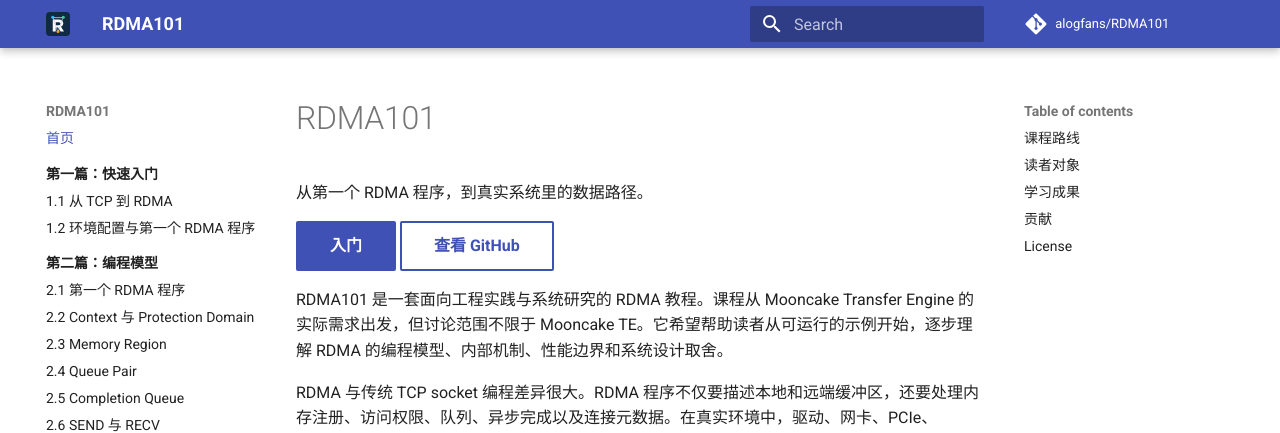
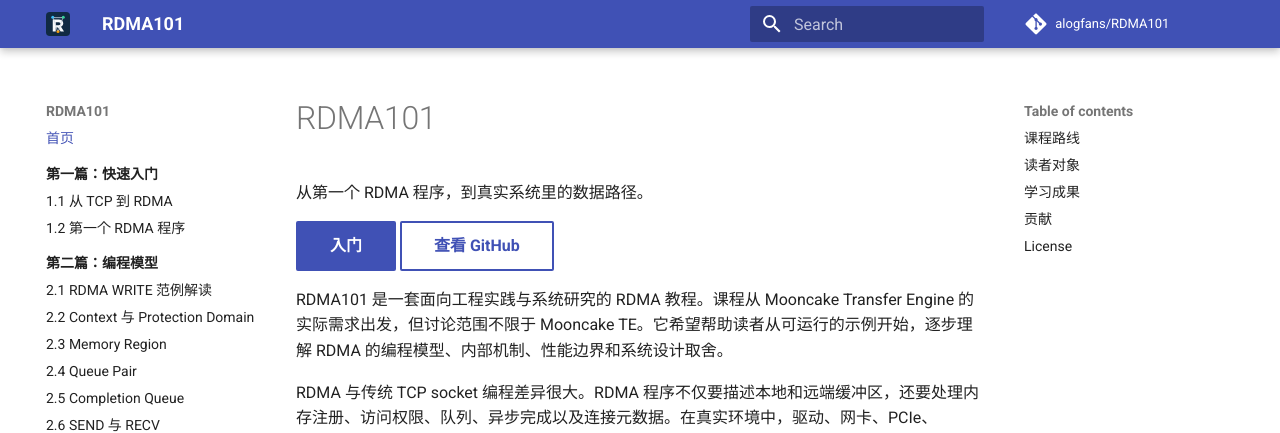
Before and after one commit to alogfans/RDMA101, an MkDocs documentation site: the page built from docs/index.md, in a window 1280 px wide. Shown: the top 433 px of the page. Built offline with MkDocs 1.6.1 and Material for MkDocs 9.7.7, drawn with Linux system fonts in a browser that asks for light colours; comment, search, counter and statistics services are not loaded.

Commit message:
Update context

```diff
--- a/mkdocs.yml
+++ b/mkdocs.yml
@@ -41,10 +41,10 @@ nav:
   - 第一篇：快速入门:
       - 01-introduction/index.md
       - 1.1 从 TCP 到 RDMA: 01-introduction/01-tcp-to-rdma.md
-      - 1.2 环境配置与第一个 RDMA 程序: 01-introduction/02-environment-and-first-program.md
+      - 1.2 第一个 RDMA 程序: 01-introduction/02-environment-and-first-program.md
   - 第二篇：编程模型:
       - 02-programming-model/index.md
-      - 2.1 第一个 RDMA 程序: 02-programming-model/01-first-rdma-program.md
+      - 2.1 RDMA WRITE 范例解读: 02-programming-model/01-first-rdma-program.md
       - 2.2 Context 与 Protection Domain: 02-programming-model/02-context-and-pd.md
       - 2.3 Memory Region: 02-programming-model/03-mr.md
       - 2.4 Queue Pair: 02-programming-model/04-qp.md
```
